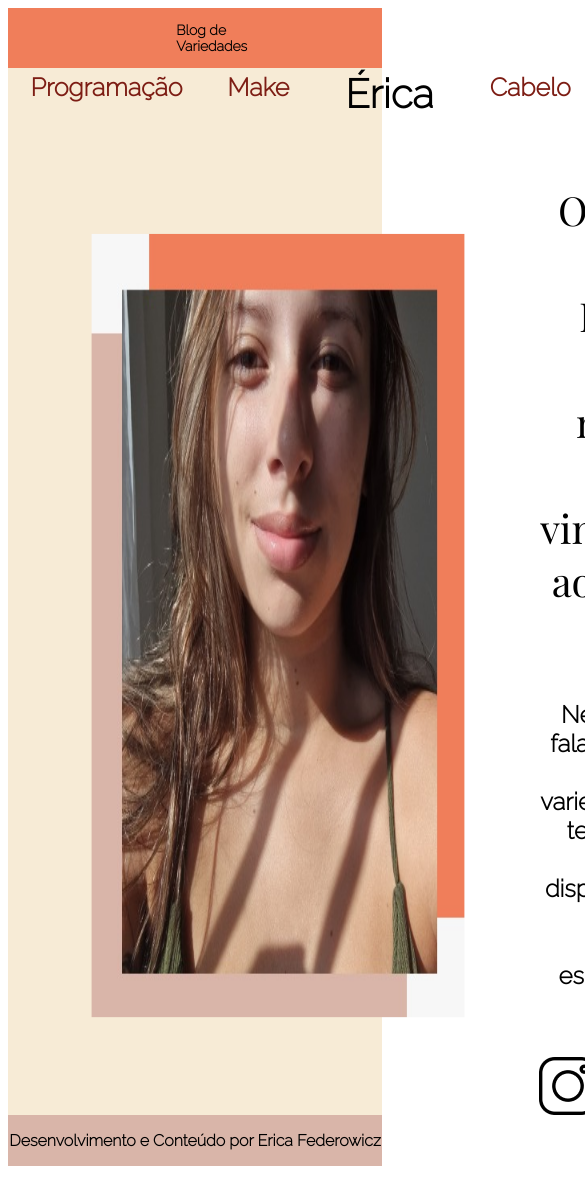
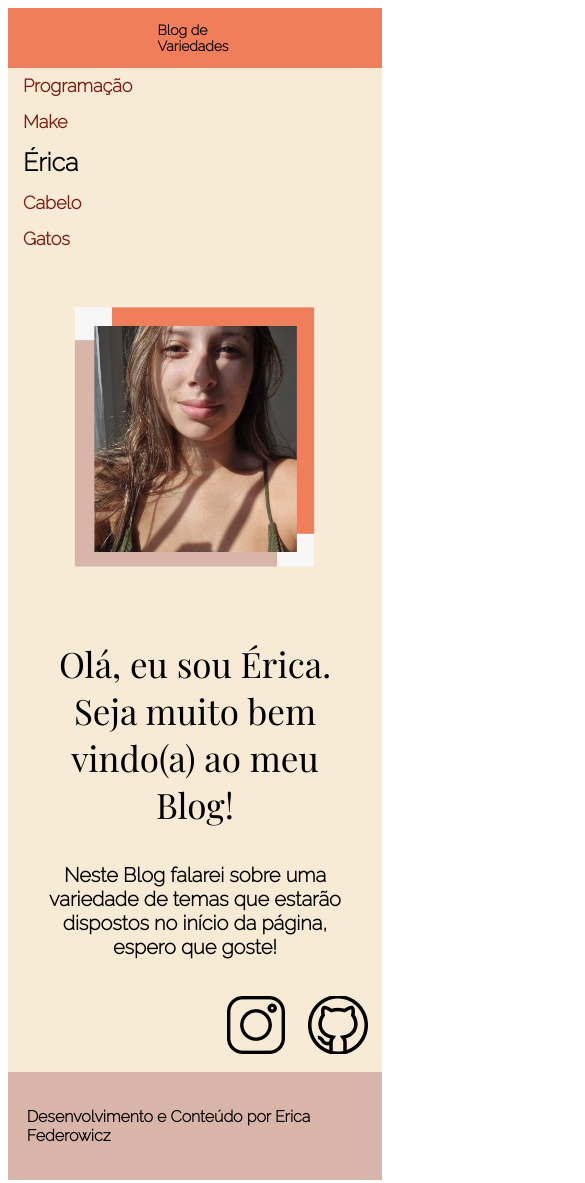
Before and after one commit to EricaFederowicz/blog, a plain HTML site: page index.html in a window 390 px wide. Shown: the top 1183 px of the page, 585 px wide, since content can reach past the window. Drawn offline with nearby package versions, Linux system fonts and the light colour scheme.

Commit message:
Update style.css

```diff
--- a/style.css
+++ b/style.css
@@ -98,5 +98,61 @@
     font-family: 'Raleway', sans-serif;
     font-weight: 600;
     color: var(--cor-quatro);
+}
 
-}
+
+@media (max-width: 750px) {
+    .cabecalho_top {
+      padding-left: 40%;
+    }
+
+    .cabecalho_menu {
+      flex-direction: column;
+    }
+
+    .cabecalho_menu_link{
+        padding: 2% 4%;
+      font-size: 18px;
+    }
+    .cabecalho_menu_principal {
+      padding: 2% 4%;
+      font-size: 25px;
+    }
+
+    .body {
+      flex-direction: column;
+      padding: 5% 10%;
+    }
+
+    .body_imagem {
+      transform: scale(0.8);
+    }
+
+    .body_texto_titulo {
+      text-align: center;
+      padding-top: 2%;
+      font-size: 35px;
+    }
+
+    .body_texto {
+      text-align: center;
+      font-size: 20px;
+    }
+
+    .body_texto_links {
+      flex-direction: row;
+      padding-top: 4%;
+      text-align: center;
+      gap: 20%;
+    }
+
+    .rodape {
+      padding: 5%;
+    }
+
+    .rodape_texto {
+        font-family: 'Raleway', sans-serif;
+        font-weight: 600;
+        color: var(--cor-quatro);
+    }
+  }
```
